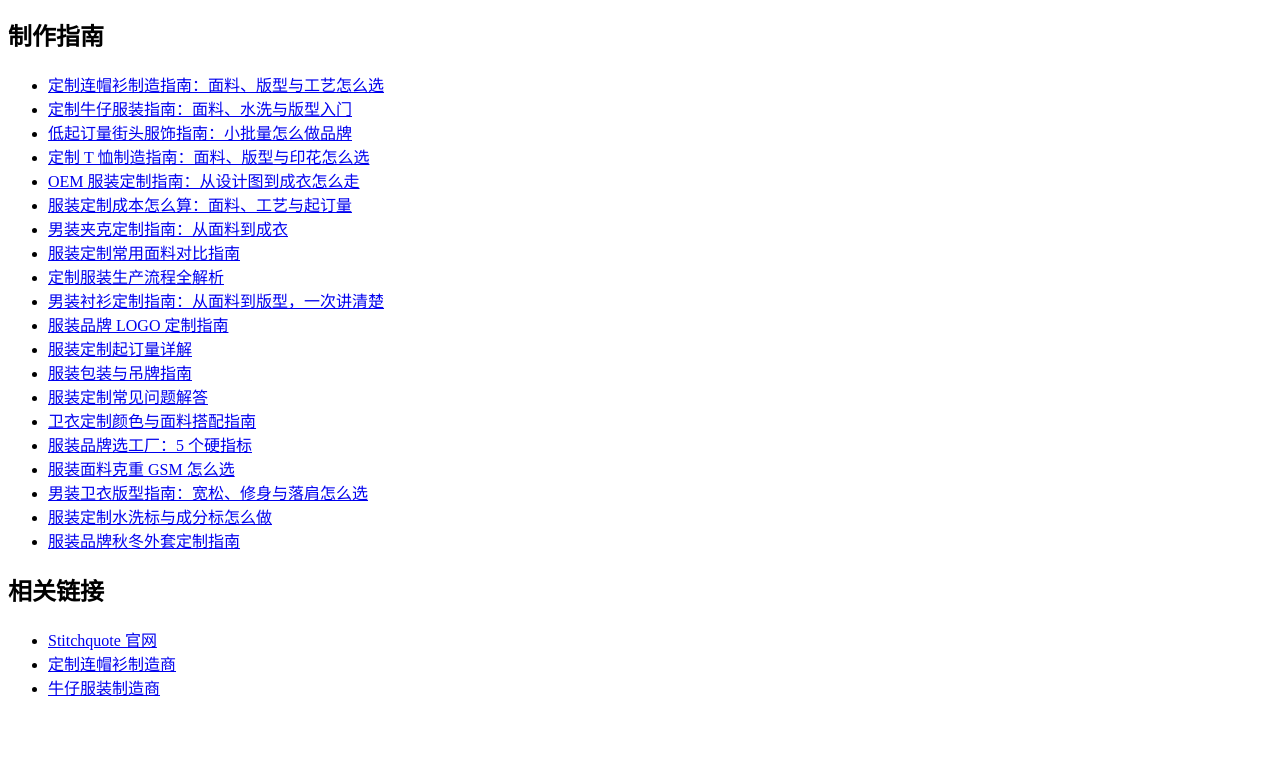
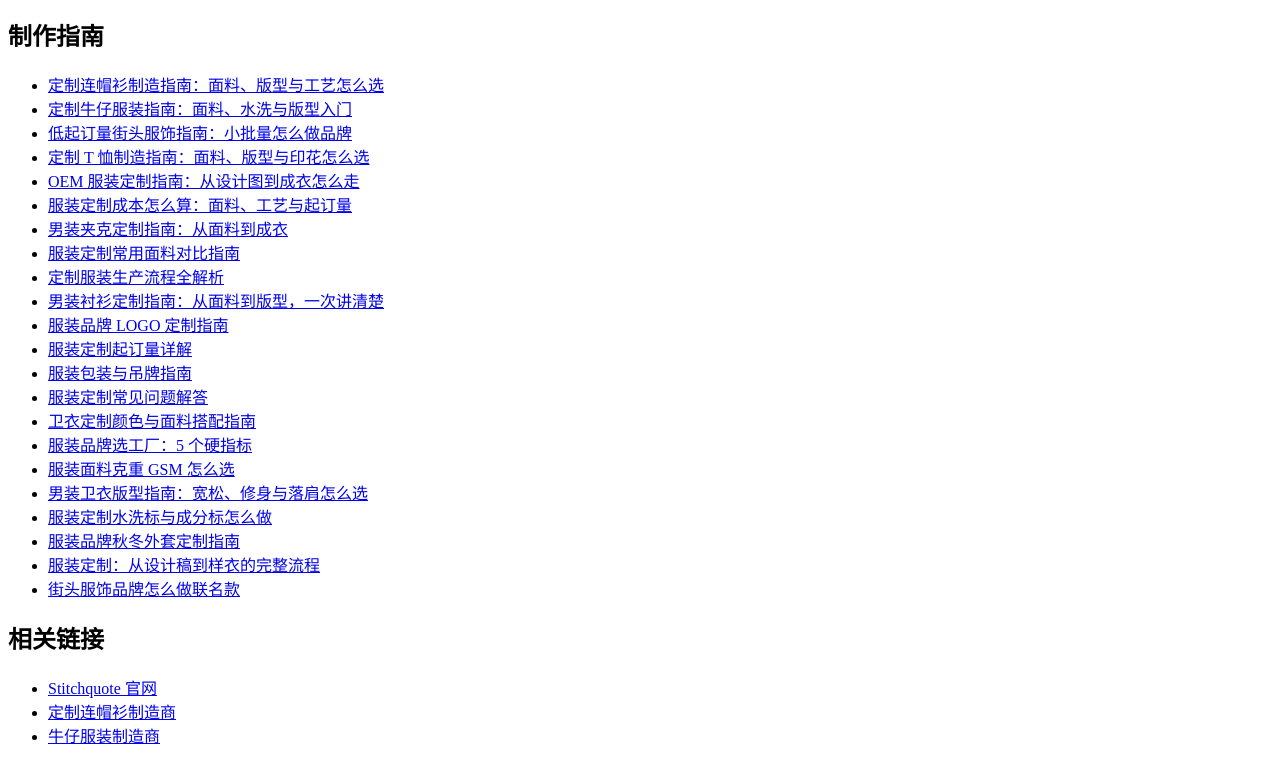
Before and after one commit to stitchquote/stitchquote, a plain HTML site: page index.html in a window 1280 px wide. Shown: the part 131-894 px from the top of the page. Before the commit the page ends 846 px from the top, so only its background shows below. Drawn offline with Linux system fonts and the light colour scheme.

Commit message:
Add links to design-to-sample and collab guides in index

```diff
--- a/index.html
+++ b/index.html
@@ -29,6 +29,8 @@
 <li><a href="hoodie-fit-guide.html">男装卫衣版型指南：宽松、修身与落肩怎么选</a></li>
 <li><a href="label-guide.html">服装定制水洗标与成分标怎么做</a></li>
 <li><a href="outerwear-guide.html">服装品牌秋冬外套定制指南</a></li>
+<li><a href="design-to-sample-guide.html">服装定制：从设计稿到样衣的完整流程</a></li>
+<li><a href="collab-guide.html">街头服饰品牌怎么做联名款</a></li>
 </ul>
 <h2>相关链接</h2>
 <ul>
```
